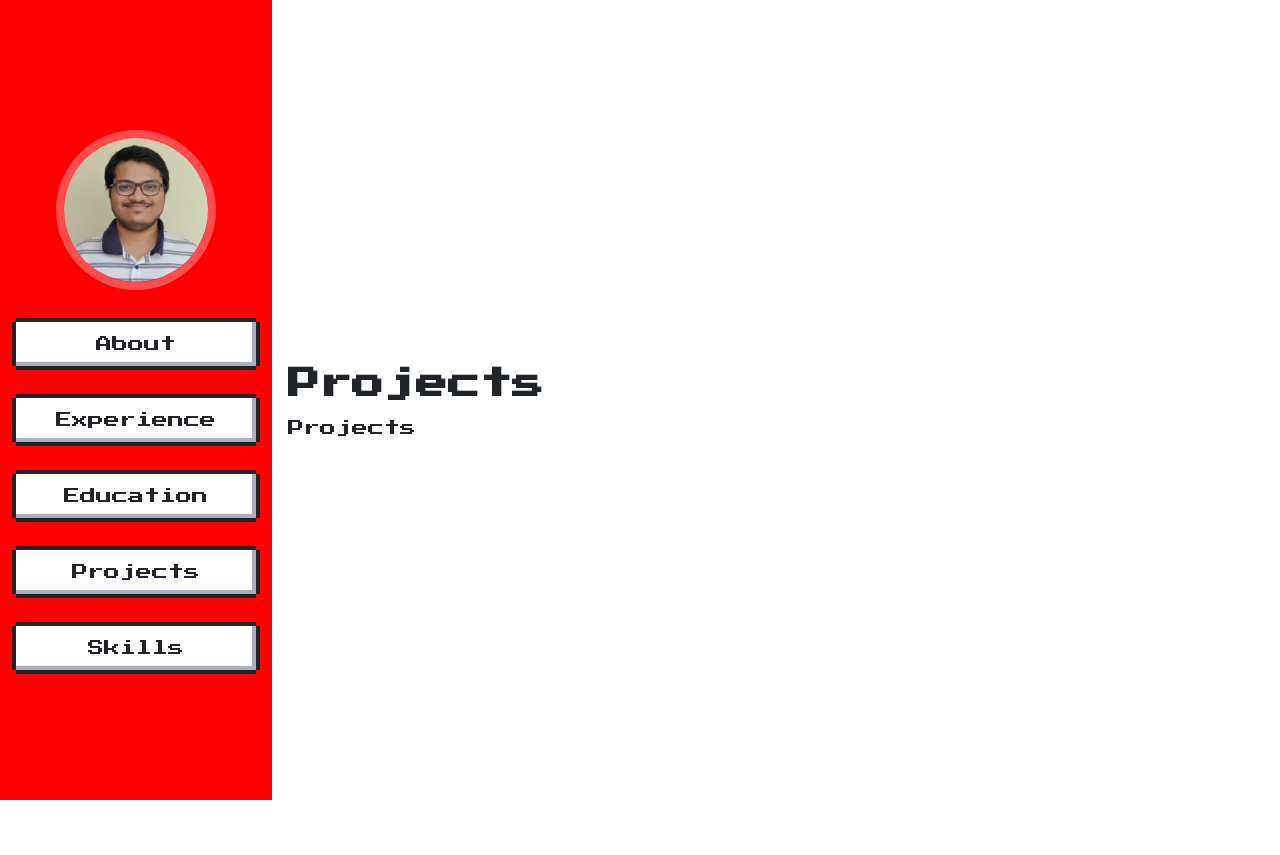
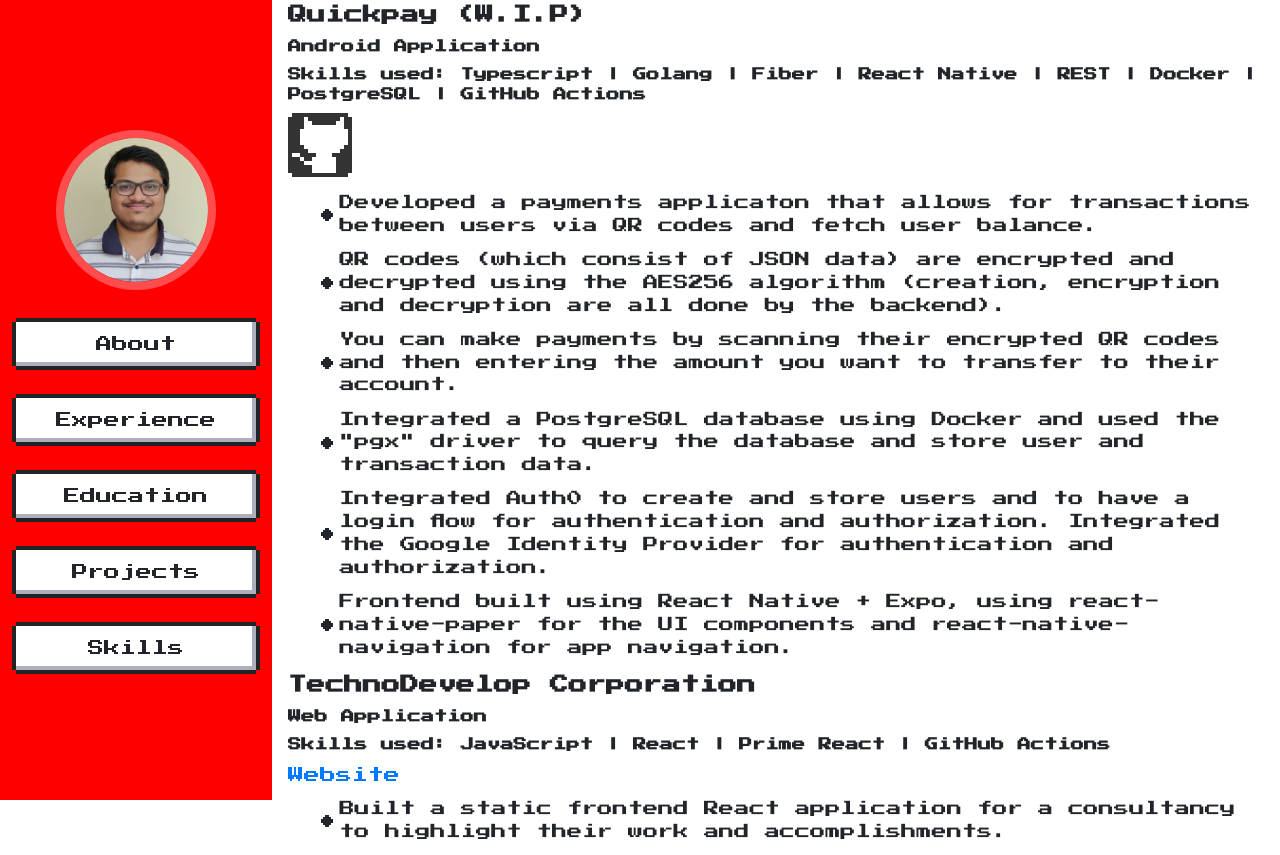
Before and after one commit to lnaidu14/lnaidu, a React (Vite) app: page / in a window 1280 px wide. Both pictures are taken after a click on the element "Projects". Before the commit the page ends 800 px from the top, so only its background shows below. Built offline with nearby package versions, Linux system fonts and the light colour scheme.

Commit message:
projects page

```diff
--- a/src/components/About/About.jsx
+++ b/src/components/About/About.jsx
@@ -23,12 +23,12 @@
           {/* Social Media Links */}
           <div className="social-media-links">
             <div className="social-media-link">
-              <a href="https://www.linkedin.com/in/lnaidu14/">
+              <a href="https://www.linkedin.com/in/lnaidu14/" target="_blank">
                 <i className="nes-icon linkedin is-large"></i>
               </a>
             </div>
             <div className="social-media-link">
-              <a href="https://github.com/lnaidu14">
+              <a href="https://github.com/lnaidu14" target="_blank">
                 <i className="nes-icon github is-large"></i>
               </a>
             </div>
--- a/src/components/Education/Education.css
+++ b/src/components/Education/Education.css
@@ -3,3 +3,7 @@
   justify-content: space-between;
   align-items: center;
 }
+
+li {
+  font-size: 0.95em;
+}
--- a/src/components/Experience/Experience.jsx
+++ b/src/components/Experience/Experience.jsx
@@ -90,7 +90,6 @@
               raising coverage from 65% to 92% for an Express.js, event-driven
               backend structured around AWS IoT Core.
             </li>
-            <li>Thou hast had a good night's sleep, I hope.</li>
             <li>
               Utilized AWS CloudWatch to monitor and debug production system
               using queries and dashboards.
--- a/src/components/Projects/Projects.css
+++ b/src/components/Projects/Projects.css
@@ -0,0 +1,9 @@
+ul {
+  display: table;
+  margin: 0 auto;
+}
+
+li {
+  font-size: 0.9em;
+  margin: 0.75em;
+}
--- a/src/components/Projects/Projects.jsx
+++ b/src/components/Projects/Projects.jsx
@@ -1,8 +1,77 @@
+import "./Projects.css";
+
 export function Projects() {
   return (
     <>
-      <h1>Projects</h1>
-      <div>Projects</div>
+      <h1>PROJECTS</h1>
+      <div className="project">
+        <h3 className="title">Quickpay (W.I.P)</h3>
+        <h5 className="app-type">Android Application</h5>
+        <h5 className="skills-used">
+          Skills used: Typescript | Golang | Fiber | React Native | REST |
+          Docker | PostgreSQL | GitHub Actions
+        </h5>
+        {/* Links */}
+        <div className="links">
+          <div className="link">
+            <a
+              href="https://github.com/users/lnaidu14/projects/1"
+              target="_blank"
+            >
+              <i className="nes-icon github is-large"></i>
+            </a>
+          </div>
+        </div>
+        <div class="lists">
+          <ul class="nes-list is-disc">
+            <li>
+              Developed a payments applicaton that allows for transactions
+              between users via QR codes and fetch user balance.
+            </li>
+            <li>
+              QR codes (which consist of JSON data) are encrypted and decrypted
+              using the AES256 algorithm (creation, encryption and decryption
+              are all done by the backend).
+            </li>
+            <li>
+              You can make payments by scanning their encrypted QR codes and
+              then entering the amount you want to transfer to their account.
+            </li>
+            <li>
+              Integrated a PostgreSQL database using Docker and used the "pgx"
+              driver to query the database and store user and transaction data.
+            </li>
+            <li>
+              Integrated Auth0 to create and store users and to have a login
+              flow for authentication and authorization. Integrated the Google
+              Identity Provider for authentication and authorization.
+            </li>
+            <li>
+              Frontend built using React Native + Expo, using react-native-paper
+              for the UI components and react-native-navigation for app
+              navigation.
+            </li>
+          </ul>
+        </div>
+      </div>
+      <div className="project">
+        <h3 className="title">TechnoDevelop Corporation</h3>
+        <h5 className="app-type">Web Application</h5>
+        <h5 className="skills-used">
+          Skills used: JavaScript | React | Prime React | GitHub Actions
+        </h5>
+        <a href="https://technodevelop.com/" target="_blank">
+          Website
+        </a>
+        <div class="lists">
+          <ul class="nes-list is-disc">
+            <li>
+              Built a static frontend React application for a consultancy to
+              highlight their work and accomplishments.
+            </li>
+          </ul>
+        </div>
+      </div>
     </>
   );
 }
```
